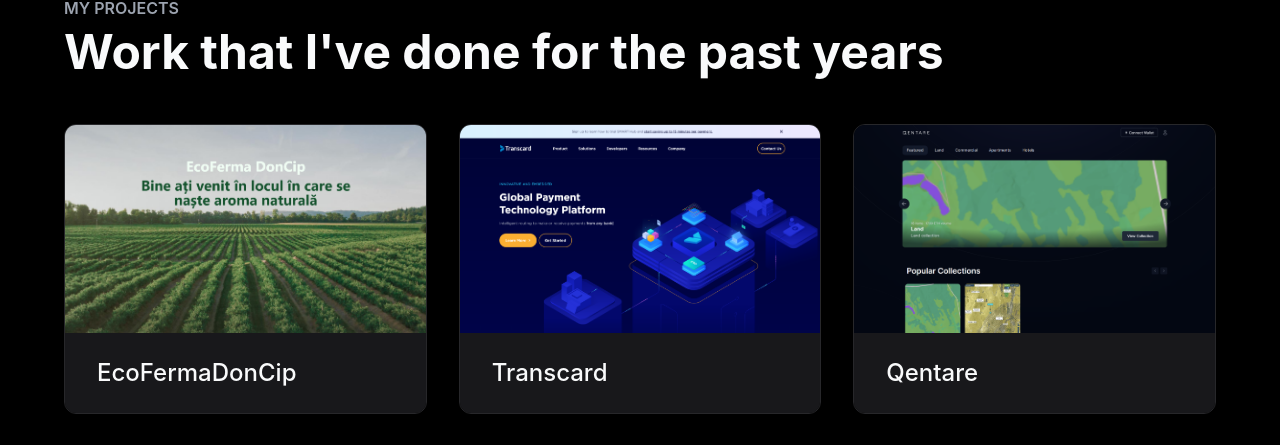
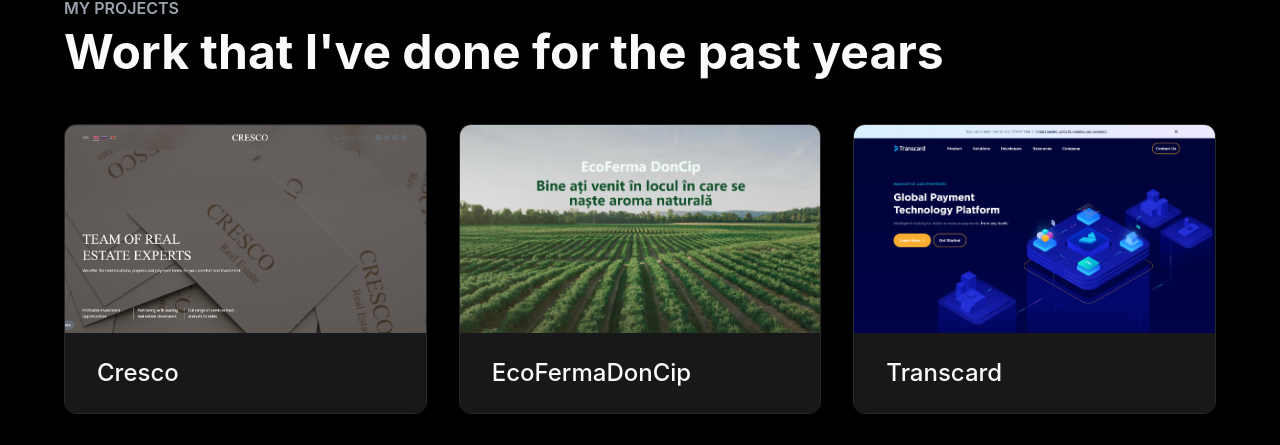
Before and after one commit to ValTar1999/Vladislav_Tarna_CV, a React (Create React App) app: page / in a window 1280 px wide. Shown: the part 3978-4423 px from the top of the page. Built offline with nearby package versions, Linux system fonts and the light colour scheme; grey boxes are pictures that could not be loaded.

Commit message:
add Project

```diff
--- a/src/App.tsx
+++ b/src/App.tsx
@@ -28,6 +28,7 @@
 import nokoSocial from './img/Снимок экрана 2024-05-28 214745.png';
 import Cyberpunk from './img/Cyberpunk.png';
 import CircleParallax from './img/Circle-Parallax.png';
+import Cresco from './img/Cresco.png';
 
 import Photo from './img/photo.png';
 import Linkedin from './img/icons8-linkedin.svg';
@@ -144,6 +145,11 @@
   ];
 
   const projectsData = [
+    {
+      href: 'https://www.crescoestate.com/georgia/en-US',
+      img: Cresco,
+      title: 'Cresco',
+    },
     {
       href: 'https://valtar1999.github.io/EcoFerma-DonCip-main/',
       img: EcoFermaDonCip,
```
Also changed, not shown: src/img/Cresco.png (added).
